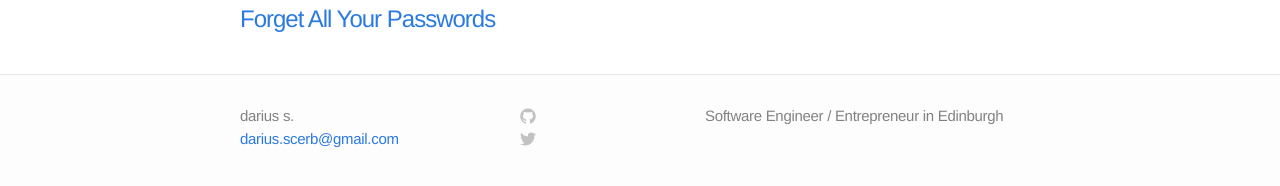
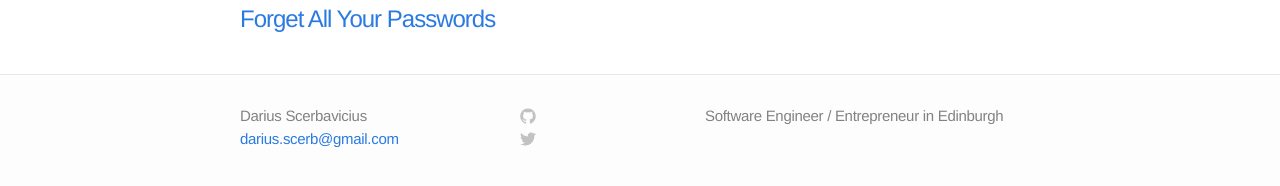
Before and after one commit to darka/dariuss.net, a Jekyll site: the page built from index.html, in a window 1280 px wide. Shown: the part 531-717 px from the top of the page. Built offline with Jekyll 4.4.1, drawn with Linux system fonts in a browser that asks for light colours.

Commit message:
Added full name.

```diff
--- a/_config.yml
+++ b/_config.yml
@@ -1,5 +1,6 @@
 # Site settings
 title: darius s.
+full_name: Darius Scerbavicius
 email: darius.scerb@gmail.com
 description: "Software Engineer / Entrepreneur in Edinburgh"
 baseurl: ""
--- a/_includes/footer.html
+++ b/_includes/footer.html
@@ -4,7 +4,7 @@
 
     <div class="footer-col-1 column">
       <ul>
-        <li>{{ site.title }}</li>
+        <li>{{ site.full_name }}</li>
         <li><a href="mailto:{{ site.email }}">{{ site.email }}</a></li>
       </ul>
     </div>
```
